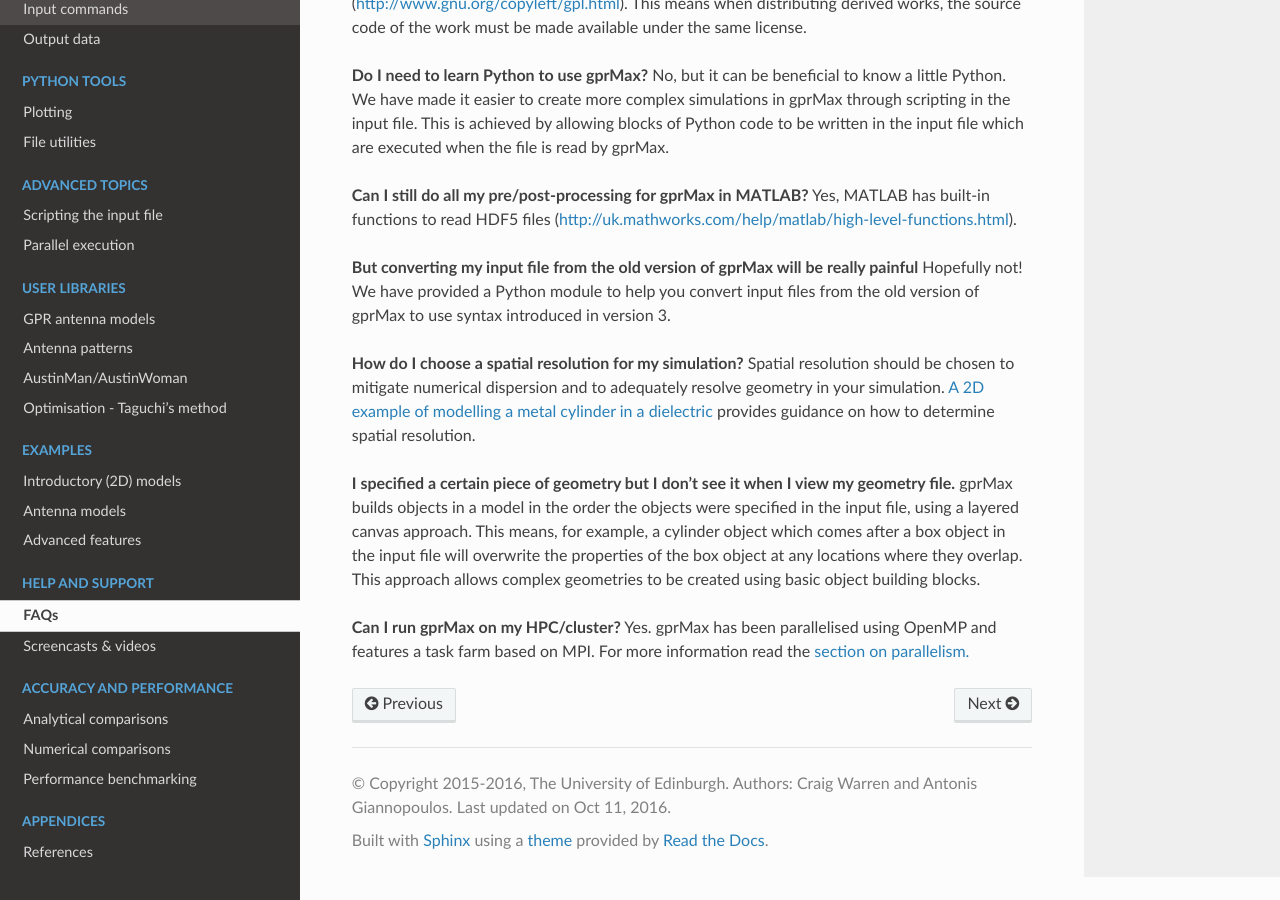
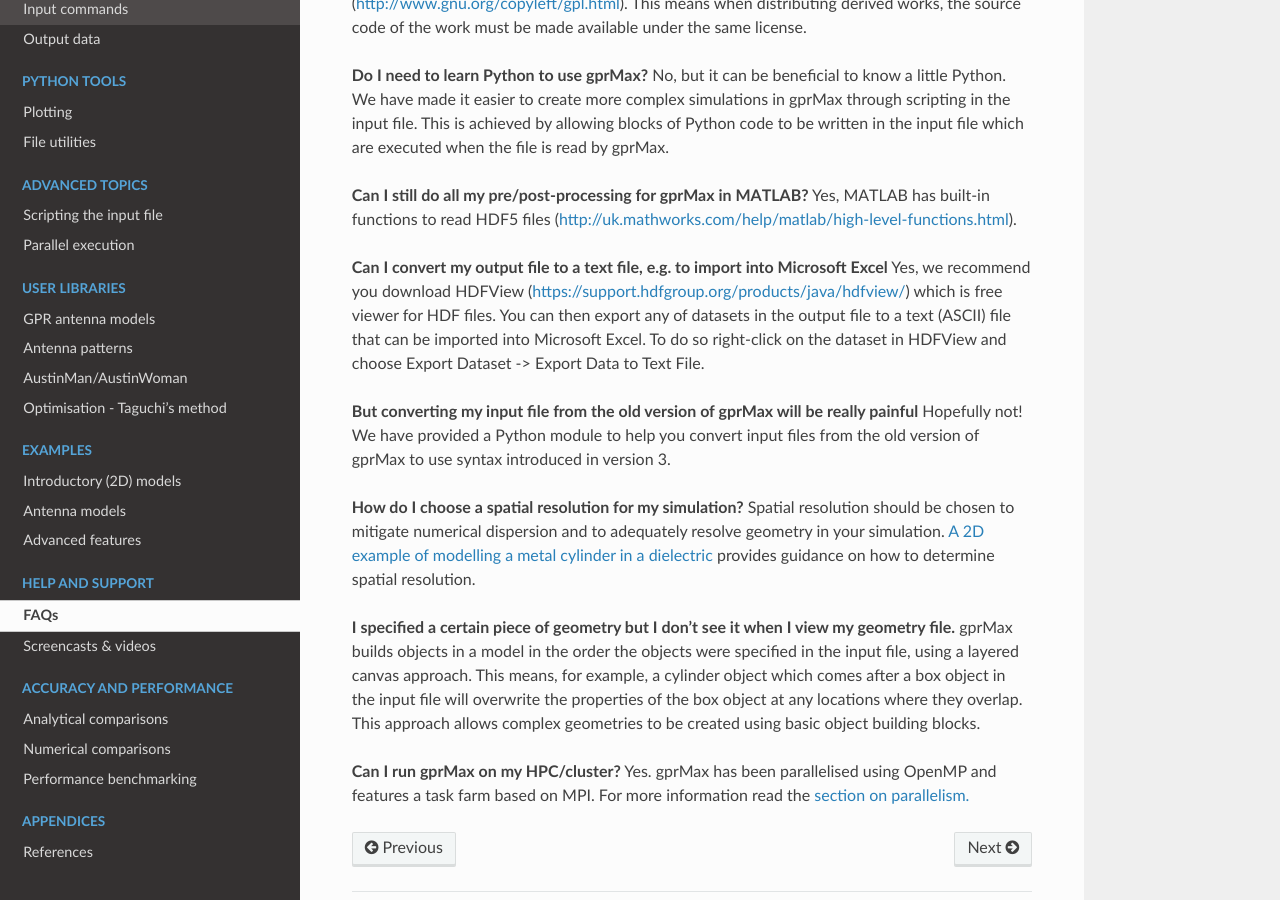
Before and after one commit to gprMax/gprMax, a Sphinx documentation site: the page built from docs/source/faqs.rst, in a window 1280 px wide and 900 px high, scrolled down 624 px. Built offline with Sphinx 7.4.7 and the Read the Docs theme 2.0.0, drawn with Linux system fonts in a browser that asks for light colours.

Commit message:
Added question on converting the output file to a text (ASCII) file and importing into Excel.

```diff
--- a/docs/source/faqs.rst
+++ b/docs/source/faqs.rst
@@ -19,6 +19,9 @@ No, but it can be beneficial to know a little Python. We have made it easier to
 **Can I still do all my pre/post-processing for gprMax in MATLAB?**
 Yes, MATLAB has built-in functions to read HDF5 files (http://uk.mathworks.com/help/matlab/high-level-functions.html).
 
+**Can I convert my output file to a text file, e.g. to import into Microsoft Excel**
+Yes, we recommend you download HDFView (https://support.hdfgroup.org/products/java/hdfview/) which is free viewer for HDF files. You can then export any of datasets in the output file to a text (ASCII) file that can be imported into Microsoft Excel. To do so right-click on the dataset in HDFView and choose Export Dataset -> Export Data to Text File.
+
 **But converting my input file from the old version of gprMax will be really painful**
 Hopefully not! We have provided a Python module to help you convert input files from the old version of gprMax to use syntax introduced in version 3.
 
```
